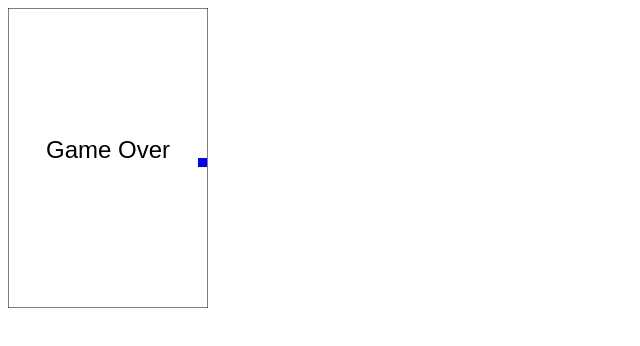
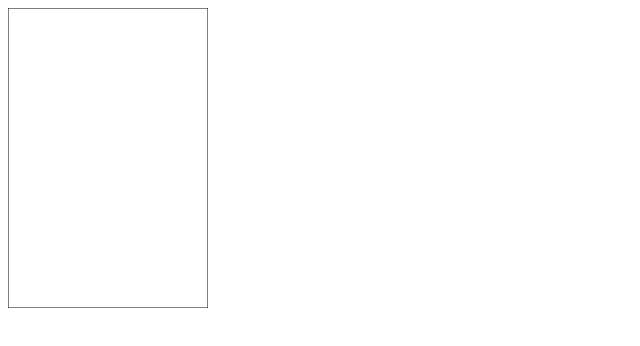
Before and after one commit to Fosna/snake-game, a plain HTML site: page index.html in a window 1280 px wide. Shown: the whole page, without its empty margins (0-640 px from the left). Drawn offline with Linux system fonts and the light colour scheme.

Commit message:
OO snake. Paint empty canvas.

```diff
--- a/app.js
+++ b/app.js
@@ -13,8 +13,8 @@ document
         function init() {
             const canvas = document.getElementById("canvas");
             const ctx = canvas.getContext("2d");
-            const w = 200;
-            const h = 300;
+            const w = canvas.width;
+            const h = canvas.height;
 
             const middleX = Math.floor(w / 10 / 2);
             const middleY = Math.floor(h / 10 / 2);
--- a/index.html
+++ b/index.html
@@ -8,6 +8,8 @@
 <body>
     <canvas id="canvas" width="200" height="300"></canvas>
     <script src="ready.js"></script>
-    <script src="app.js"></script>
+    <!--<script src="app.js"></script>-->
+    <script src="snake.js"></script>
+    <script src="main.js"></script>
 </body>
 </html>
--- /dev/null
+++ b/main.js
@@ -0,0 +1 @@
+document.ready().then(() => new SnakeGame());
--- /dev/null
+++ b/snake.js
@@ -0,0 +1,26 @@
+class SnakeGame {
+    constructor() {
+        this.graphics = new Graphics("canvas");
+
+        this.graphics.paintEmptyCanvas();
+
+        console.log("ant");
+    }
+}
+
+class Graphics {
+    constructor(canvasId) {
+        const canvas = document.getElementById(canvasId);
+
+        this.ctx = canvas.getContext("2d");
+        this.w = canvas.width;
+        this.h = canvas.height;
+    }
+
+    paintEmptyCanvas() {
+        this.ctx.fillStyle = "white";
+        this.ctx.fillRect(0, 0, this.w, this.h);
+        this.ctx.storkeStyle = "black";
+        this.ctx.strokeRect(0, 0, this.w, this.h);
+    }
+}
```
